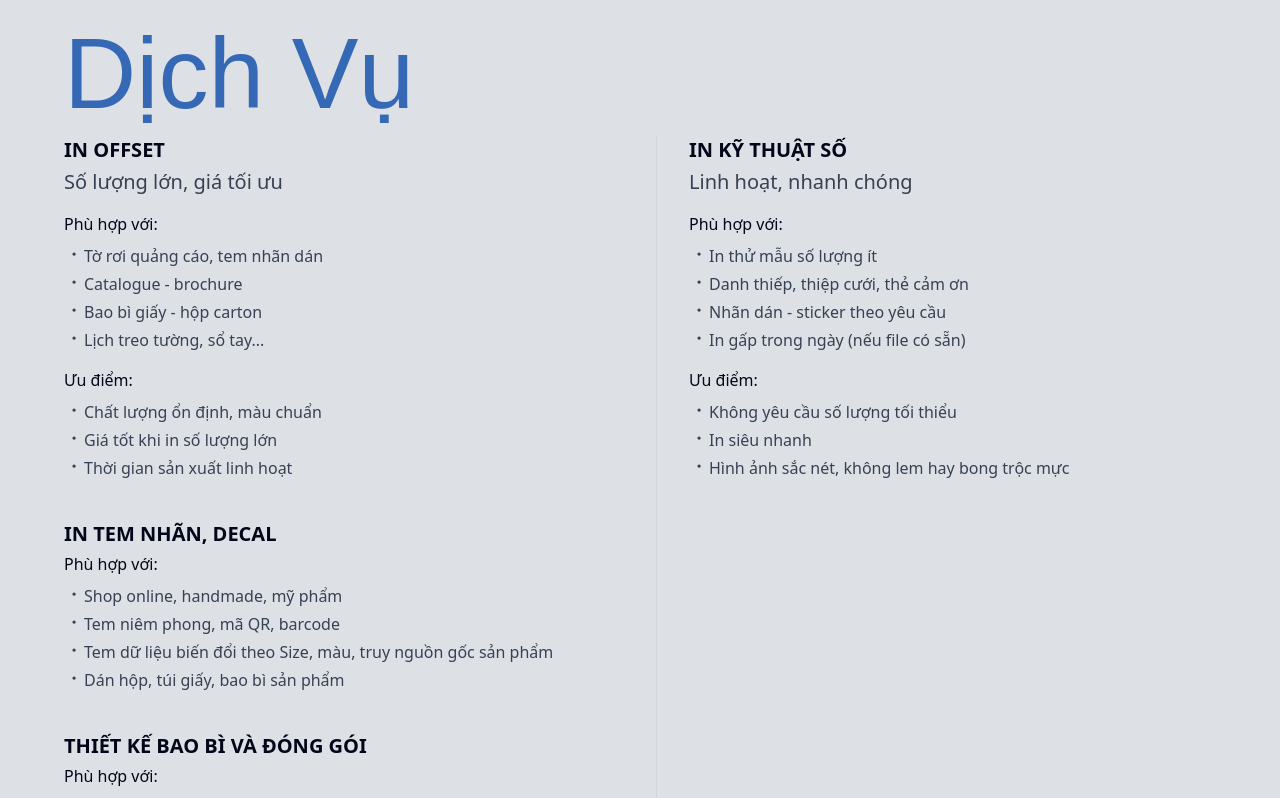
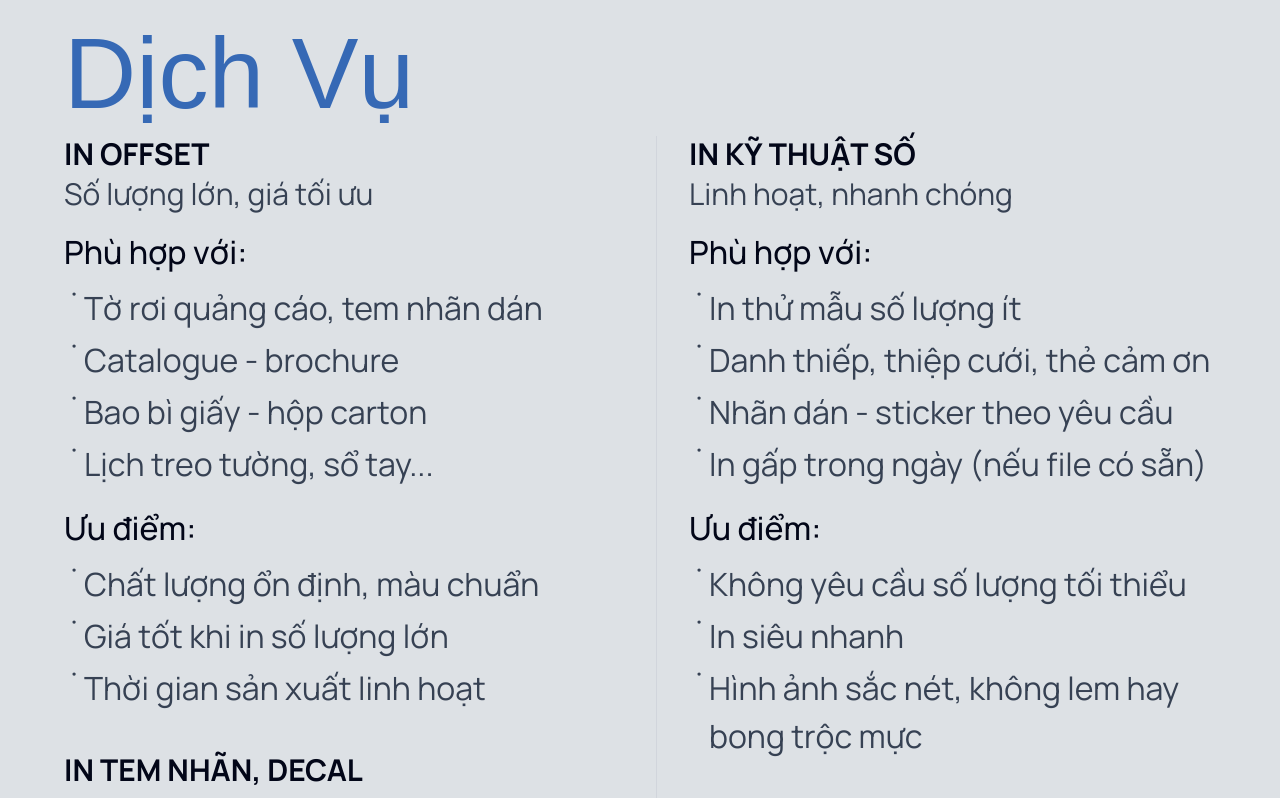
Before and after one commit to leesontungggg/minhphi, a Next.js app: page / in a window 1280 px wide. Shown: the part 1840-2638 px from the top of the page. Built offline with nearby package versions, Linux system fonts and the light colour scheme; a web font is replaced by a local one.

Commit message:
fix font size

```diff
--- a/components/header.tsx
+++ b/components/header.tsx
@@ -12,7 +12,9 @@ export default function Navbar() {
       <div className="container mx-auto flex justify-between items-center py-4 px-6">
         {/* Logo */}
         <div className="text-white font-normal text-2xl font-poller uppercase">
-          Minh Phi
+          <Link href="/" className="text-white  text-2xl uppercase">
+            Minh Phi
+          </Link>
         </div>
 
         {/* Mobile Menu */}
--- a/components/quotation.tsx
+++ b/components/quotation.tsx
@@ -4,7 +4,7 @@ export default function QuotationPage() {
   return (
     <div className="bg-[#DDE1E5] min-h-screen p-6 md:p-12 dark:bg-gray-800">
       <div className="max-w-6xl mx-auto">
-        <h1 className="text-[100px] text-blue-600 mb-6 font-xanh">Báo giá</h1>
+        <h1 className="text-[100px] text-[#3669B5] mb-6 font-xanh">Báo giá</h1>
 
         <div className="space-y-6 font-manrope text-[32px]">
           <div>
@@ -14,7 +14,7 @@ export default function QuotationPage() {
           </div>
 
           <div>
-            <h3 className=" font-medium text-gray-900">Bước 1: Nhận yêu cầu</h3>
+            <h3 className="font-medium text-gray-900">Bước 1: Nhận yêu cầu</h3>
             <p className="mt-2 text-gray-700">
               Bạn gửi nội dung cần in qua email, Zalo. Nếu cần giao gặp? Hãy nói
               rõ để chúng tôi hỗ trợ tốt nhất có thể.
--- a/components/service.tsx
+++ b/components/service.tsx
@@ -9,15 +9,15 @@ export default function ServiceSection() {
           Dịch Vụ
         </h1>
 
-        <div className="grid grid-cols-1 md:grid-cols-2 gap-8">
+        <div className="grid grid-cols-1 md:grid-cols-2 gap-8 text-[32px] font-manrope">
           {/* Left Column */}
           <div className="space-y-10">
             {/* Offset Printing Section */}
             <div>
-              <h2 className="text-xl font-bold mb-1 dark:text-gray-200 uppercase">
+              <h2 className="text-3xl font-bold mb-1 dark:text-gray-200 uppercase">
                 IN OFFSET
               </h2>
-              <p className="text-gray-700 mb-4 dark:text-gray-300 text-xl">
+              <p className="text-gray-700 mb-4 dark:text-gray-300 text-3xl">
                 Số lượng lớn, giá tối ưu
               </p>
 
@@ -59,7 +59,7 @@ export default function ServiceSection() {
 
             {/* Label Printing Section */}
             <div>
-              <h2 className="text-xl font-bold uppercase mb-1 dark:text-gray-200">
+              <h2 className="text-3xl font-bold uppercase mb-1 dark:text-gray-200">
                 IN TEM NHÃN, DECAL
               </h2>
 
@@ -85,7 +85,7 @@ export default function ServiceSection() {
 
             {/* Packaging Design Section */}
             <div>
-              <h2 className="text-xl font-bold uppercase mb-1 dark:text-gray-200">
+              <h2 className="text-3xl font-bold uppercase mb-1 dark:text-gray-200">
                 THIẾT KẾ BAO BÌ VÀ ĐÓNG GÓI
               </h2>
 
@@ -112,10 +112,10 @@ export default function ServiceSection() {
           <div>
             {/* Digital Printing Section */}
             <div className="border-l border-gray-300 pl-8 h-full dark:border-gray-600">
-              <h2 className="text-xl font-bold uppercase mb-1 dark:text-gray-200">
+              <h2 className="text-3xl font-bold uppercase mb-1 dark:text-gray-200">
                 IN KỸ THUẬT SỐ
               </h2>
-              <p className="text-gray-700 mb-4 dark:text-gray-300 text-xl">
+              <p className="text-gray-700 mb-4 dark:text-gray-300 text-3xl">
                 Linh hoạt, nhanh chóng
               </p>
 
```
